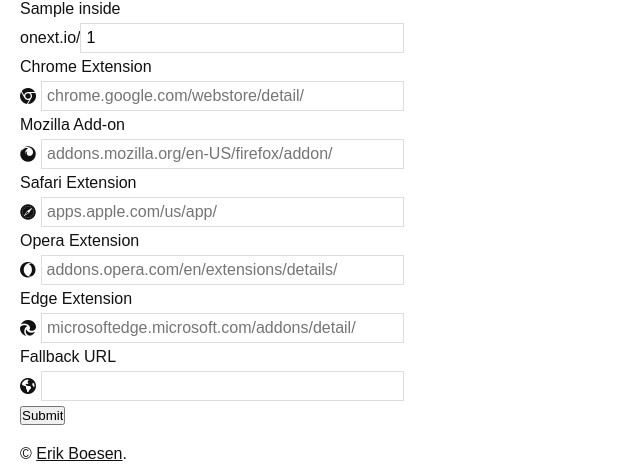
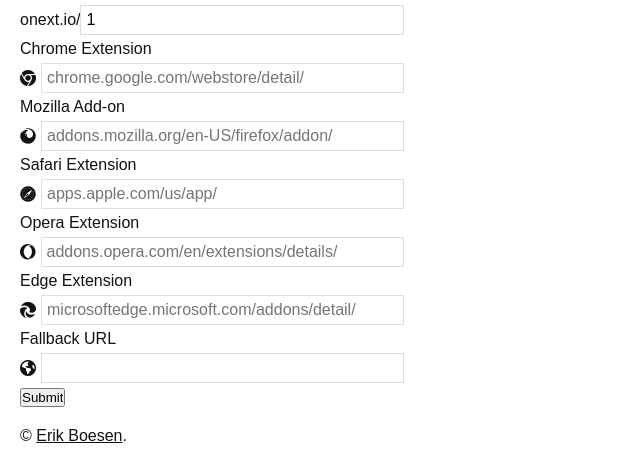
Before and after one commit to ErikBoesen/onext, a Flask app: template app/templates/index.html in a window 1280 px wide. Shown: the part 73-538 px from the top of the page, without its empty margins (0-640 px from the left). Run offline with Flask 2, Linux system fonts and the light colour scheme; tables that the repository leaves empty hold one stand-in row (values such as "Sample post"); the template is opened without the code that fills it: values that come from a table or form of the project are taken from there, most other values are stand-ins (such as "Sample title", 1, 10 or a date in 2020); some libraries are stand-ins or nearby versions; some web fonts are replaced.

Commit message:
Remove extra inside

```diff
--- a/app/templates/index.html
+++ b/app/templates/index.html
@@ -2,8 +2,6 @@
 {% block content %}
 <form action="" method="post">
     {{ form.hidden_tag() }}
-
-    <span class="inside">{{ inside }}</span>
 
     <div class="entry">
         <div>
```
